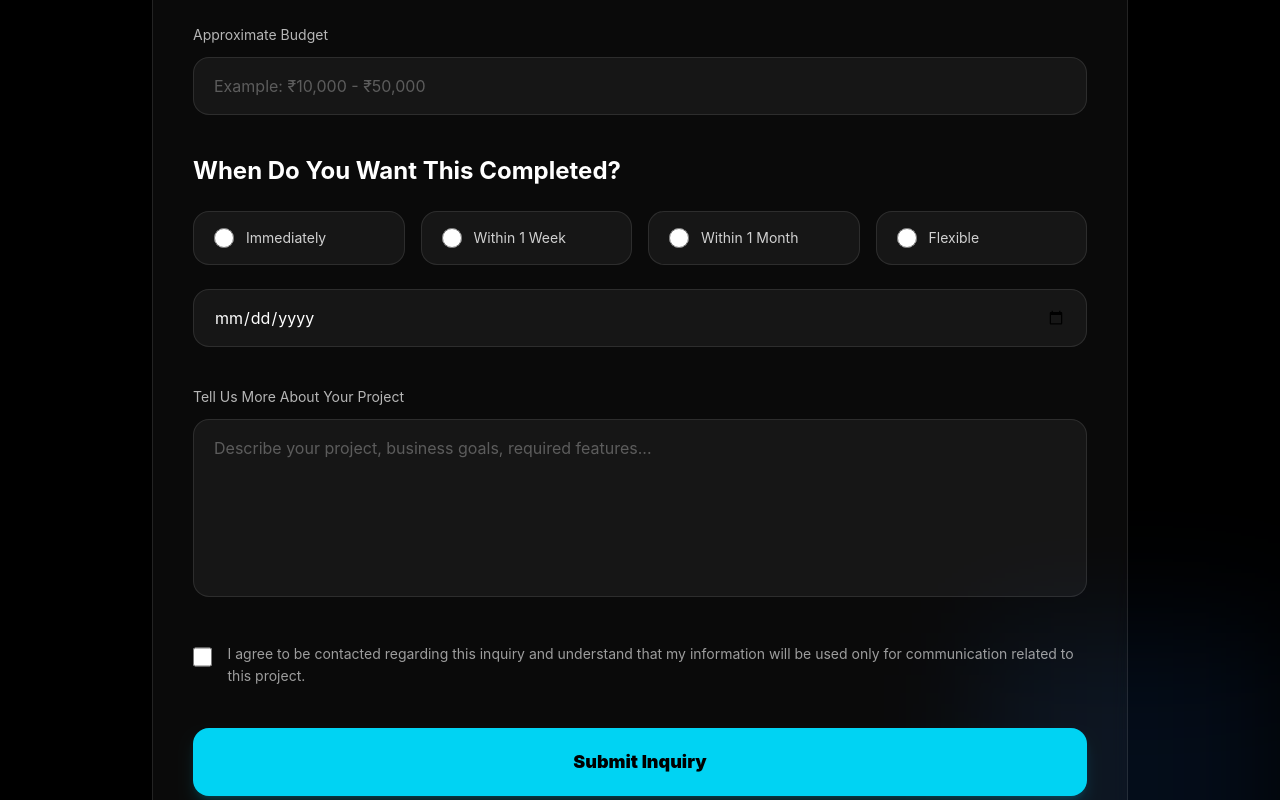
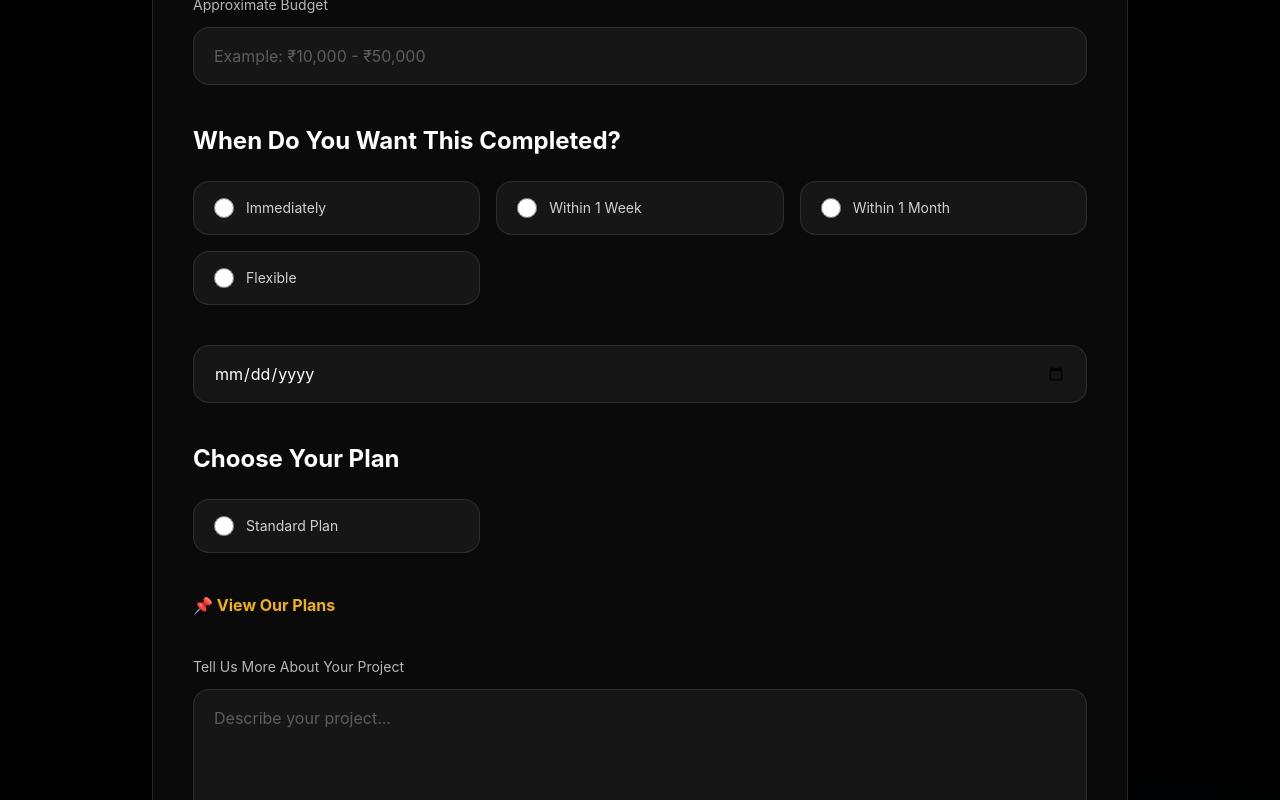
Before and after one commit to Arsath-md/hifi-smart, a Next.js app: page /contact in a window 1280 px wide. Shown: the part 1420-2220 px from the top of the page. Built offline with nearby package versions, Linux system fonts and the light colour scheme.

Commit message:
created at 26/5/26

```diff
--- a/src/app/components/contact.jsx
+++ b/src/app/components/contact.jsx
@@ -2,9 +2,14 @@
 
 import { useRef, useState } from "react";
 import emailjs from "@emailjs/browser";
+import Link from "next/link";
 
 import { ToastContainer, toast } from "react-toastify";
 import "react-toastify/dist/ReactToastify.css";
+
+/* =========================
+   DATA
+========================= */
 
 const services = [
   "Website Development",
@@ -33,6 +38,14 @@ const timelineOptions = [
   "Flexible",
 ];
 
+const plans = [
+  "Standard Plan",
+];
+
+/* =========================
+   MAIN COMPONENT
+========================= */
+
 export default function ContactForm() {
   const formRef = useRef(null);
 
@@ -41,13 +54,13 @@ export default function ContactForm() {
   const sendEmail = async (e) => {
     e.preventDefault();
 
-    // Browser Validation
+    /* Browser Validation */
     if (!formRef.current.checkValidity()) {
       formRef.current.reportValidity();
       return;
     }
 
-    // Validate Services
+    /* Validate Services */
     const selectedServices = formRef.current.querySelectorAll(
       'input[name="services"]:checked'
     );
@@ -57,13 +70,23 @@ export default function ContactForm() {
       return;
     }
 
-    // Validate Goals
+    /* Validate Goals */
     const selectedGoals = formRef.current.querySelectorAll(
       'input[name="goals"]:checked'
     );
 
     if (selectedGoals.length === 0) {
       toast.error("Please select at least one project goal.");
+      return;
+    }
+
+    /* Validate Plan */
+    const selectedPlan = formRef.current.querySelector(
+      'input[name="plans"]:checked'
+    );
+
+    if (!selectedPlan) {
+      toast.error("Please choose a plan.");
       return;
     }
 
@@ -112,9 +135,9 @@ export default function ContactForm() {
       id="contact-form"
       className="relative py-24 bg-black text-white overflow-hidden"
     >
-
       {/* Background Glow */}
       <div className="absolute top-0 left-0 w-[300px] h-[300px] bg-cyan-500/10 blur-3xl" />
+
       <div className="absolute bottom-0 right-0 w-[300px] h-[300px] bg-blue-500/10 blur-3xl" />
 
       <div className="relative max-w-5xl mx-auto px-4 sm:px-6">
@@ -135,7 +158,6 @@ export default function ContactForm() {
 
           <p className="text-white/60 text-base sm:text-lg leading-relaxed">
             Tell us about your business and project requirements.
-            We’ll contact you with the best solution for your goals.
           </p>
 
         </div>
@@ -157,8 +179,6 @@ export default function ContactForm() {
               name="full_name"
               placeholder="Enter your full name"
               required
-              minLength={3}
-              maxLength={50}
             />
 
             <Input
@@ -166,8 +186,6 @@ export default function ContactForm() {
               type="text"
               name="business_name"
               placeholder="Your business/company name"
-              minLength={2}
-              maxLength={50}
             />
 
             <Input
@@ -177,7 +195,6 @@ export default function ContactForm() {
               placeholder="9876543210"
               required
               pattern="[0-9]{10}"
-
             />
 
             <Input
@@ -185,8 +202,8 @@ export default function ContactForm() {
               type="tel"
               name="whatsapp"
               placeholder="9876543210"
+              required
               pattern="[0-9]{10}"
-              required
             />
 
             <Input
@@ -203,7 +220,6 @@ export default function ContactForm() {
               name="location"
               placeholder="Your city or location"
               required
-              minLength={2}
             />
 
           </div>
@@ -240,42 +256,38 @@ export default function ContactForm() {
           </div>
 
           {/* TIMELINE */}
+          <RadioSection
+            title="When Do You Want This Completed?"
+            items={timelineOptions}
+            name="timeline"
+          />
+
+          {/* DATE */}
           <div className="mb-10">
-
-            <h3 className="text-2xl font-bold mb-6">
-              When Do You Want This Completed?
-            </h3>
-
-            <div className="grid sm:grid-cols-2 md:grid-cols-4 gap-4 mb-6">
-
-              {timelineOptions.map((time) => (
-                <label
-                  key={time}
-                  className="flex items-center gap-3 rounded-2xl border border-white/10 bg-white/5 px-5 py-4 cursor-pointer hover:border-cyan-400/30 transition"
-                >
-
-                  <input
-                    type="radio"
-                    name="timeline"
-                    value={time}
-                    required
-                    className="accent-cyan-400 w-5 h-5"
-                  />
-
-                  <span className="text-white/80 text-sm">
-                    {time}
-                  </span>
-
-                </label>
-              ))}
-
-            </div>
 
             <input
               type="date"
               name="completion_date"
               className="w-full px-5 py-4 rounded-2xl bg-white/5 border border-white/10 outline-none focus:border-cyan-400/40 text-white"
             />
+
+          </div>
+
+          {/* PLANS */}
+          <div className="mb-10">
+
+            <RadioSection
+              title="Choose Your Plan"
+              items={plans}
+              name="plans"
+            />
+
+            <Link
+              href="/subscription"
+              className="font-bold text-yellow-500 hover:text-yellow-400 transition"
+            >
+              📌 View Our Plans
+            </Link>
 
           </div>
 
@@ -291,7 +303,7 @@ export default function ContactForm() {
               name="message"
               required
               minLength={20}
-              placeholder="Describe your project, business goals, required features..."
+              placeholder="Describe your project..."
               className="w-full px-5 py-4 rounded-2xl bg-white/5 border border-white/10 outline-none focus:border-cyan-400/40 placeholder:text-white/30 resize-none"
             />
 
@@ -311,9 +323,7 @@ export default function ContactForm() {
               />
 
               <span className="text-white/60 text-sm leading-relaxed">
-                I agree to be contacted regarding this inquiry and
-                understand that my information will be used only for
-                communication related to this project.
+                I agree to be contacted regarding this inquiry.
               </span>
 
             </label>
@@ -324,7 +334,7 @@ export default function ContactForm() {
           <button
             type="submit"
             disabled={loading}
-            className="w-full py-5 rounded-2xl bg-cyan-400 text-black font-black text-lg hover:scale-[1.01] transition duration-300 shadow-lg shadow-cyan-500/20 disabled:opacity-50"
+            className="w-full py-5 rounded-2xl bg-cyan-400 text-black font-black text-lg hover:scale-[1.01] transition duration-300 disabled:opacity-50"
           >
             {loading ? "Submitting..." : "Submit Inquiry"}
           </button>
@@ -334,31 +344,16 @@ export default function ContactForm() {
       </div>
 
       {/* TOAST */}
-      <ToastContainer
-        position="bottom-center"
-        autoClose={3000}
-        hideProgressBar={false}
-        newestOnTop
-        closeOnClick
-        pauseOnHover
-        draggable
-        theme="dark"
-        toastStyle={{
-          background: "#0f172a",
-          color: "#fff",
-          border: "1px solid rgba(255,255,255,0.1)",
-          borderRadius: "18px",
-          fontSize: "14px",
-          width: "min(90vw, 420px)",
-          padding: "14px 16px",
-        }}
-      />
+      <ToastContainer theme="dark" />
 
     </section>
   );
 }
 
-/* INPUT COMPONENT */
+/* =========================
+   INPUT COMPONENT
+========================= */
+
 function Input({
   label,
   type,
@@ -366,8 +361,6 @@ function Input({
   placeholder,
   required = false,
   pattern,
-  minLength,
-  maxLength,
 }) {
   return (
     <div>
@@ -382,8 +375,6 @@ function Input({
         required={required}
         placeholder={placeholder}
         pattern={pattern}
-        minLength={minLength}
-        maxLength={maxLength}
         className="w-full px-5 py-4 rounded-2xl bg-white/5 border border-white/10 outline-none focus:border-cyan-400/40 placeholder:text-white/30"
       />
 
@@ -391,7 +382,10 @@ function Input({
   );
 }
 
-/* CHECKBOX COMPONENT */
+/* =========================
+   CHECKBOX SECTION
+========================= */
+
 function CheckboxSection({ title, items, name }) {
   return (
     <div className="mb-10">
@@ -427,3 +421,44 @@ function CheckboxSection({ title, items, name }) {
     </div>
   );
 }
+
+/* =========================
+   RADIO SECTION
+========================= */
+
+function RadioSection({ title, items, name }) {
+  return (
+    <div className="mb-10">
+
+      <h3 className="text-2xl font-bold mb-6">
+        {title}
+      </h3>
+
+      <div className="grid sm:grid-cols-2 md:grid-cols-3 gap-4">
+
+        {items.map((item) => (
+          <label
+            key={item}
+            className="flex items-center gap-3 rounded-2xl border border-white/10 bg-white/5 px-5 py-4 cursor-pointer hover:border-cyan-400/30 transition"
+          >
+
+            <input
+              type="radio"
+              name={name}
+              value={item}
+              required
+              className="accent-cyan-400 w-5 h-5"
+            />
+
+            <span className="text-white/80 text-sm">
+              {item}
+            </span>
+
+          </label>
+        ))}
+
+      </div>
+
+    </div>
+  );
+}
--- a/src/app/page.jsx
+++ b/src/app/page.jsx
@@ -103,7 +103,7 @@ export default function Home() {
 
                 <div>
                   <h2 className="text-2xl sm:text-3xl font-black text-cyan-300">
-                    25+
+                    2+
                   </h2>
 
                   <p className="text-gray-400 text-xs sm:text-sm mt-2">
@@ -113,7 +113,7 @@ export default function Home() {
 
                 <div>
                   <h2 className="text-2xl sm:text-3xl font-black text-cyan-300">
-                    10+
+                    2+
                   </h2>
 
                   <p className="text-gray-400 text-xs sm:text-sm mt-2">
@@ -123,7 +123,7 @@ export default function Home() {
 
                 <div>
                   <h2 className="text-2xl sm:text-3xl font-black text-cyan-300">
-                    99%
+                    90%
                   </h2>
 
                   <p className="text-gray-400 text-xs sm:text-sm mt-2">
--- a/src/app/service/Marketing/page.jsx
+++ b/src/app/service/Marketing/page.jsx
@@ -15,6 +15,7 @@ export default function Page(){
     "Lead Generation Campaigns",
     "Landing Page Optimization",
     "Basic Content & Creative Strategy",
+    "Post and Thumnail creation"
   ],
 
   technologies: [
@@ -23,9 +24,9 @@ export default function Page(){
     "Google Analytics",
     "Google Search Console",
     "Canva",
-    "WordPress",
     "Mailchimp",
     "HubSpot",
+    "Appolo.io"
   ],
 
   process: [
@@ -57,7 +58,7 @@ export default function Page(){
     },
   ],
 
-  pricing: "Starting from ₹10,000",
+  pricing: "Starting from ₹1,500",
 };
 
     return(
--- a/src/app/service/Web-development/page.jsx
+++ b/src/app/service/Web-development/page.jsx
@@ -21,7 +21,12 @@ export default function Page(){
     "Node.js",
     "MongoDB",
     "Firebase",
-    "AWS",
+    "Vercel",
+    "Render",
+    "HTML, CSS and JS ",
+    "Figma",
+    "Google stitch",
+    "Vibe coding with claude , chatgpt"
   ],
 
   process: [
@@ -53,7 +58,7 @@ export default function Page(){
     },
   ],
 
-  pricing: "Starting from ₹25,000",
+  pricing: "Starting from ₹4,000",
 };
 
     return(
--- a/src/app/subcription/page.jsx
+++ b/src/app/subcription/page.jsx
@@ -10,11 +10,10 @@ const plans = [
       "Best for growing businesses that want optimization, SEO, and performance improvements.",
     highlight: true,
     features: [
-      "Managed Hosting",
-      "SEO Basics",
-      "Monthly Content Updates",
-      "Speed Optimization",
-      "Analytics Reports",
+      "SEO Basics and Managed Hosting",
+      "Monthly Content Updates in Application",
+      "Meta ads (Instagram and facebook) * 2",
+      "Business Analytics Reports",
       "Google Business Optimization",
       "Performance Monitoring",
     ],
```
Also changed, not shown: src/app/service/Ai-automation/page.jsx (+3 -4 lines), src/app/service/App-development/page.jsx (+4 -3 lines).
